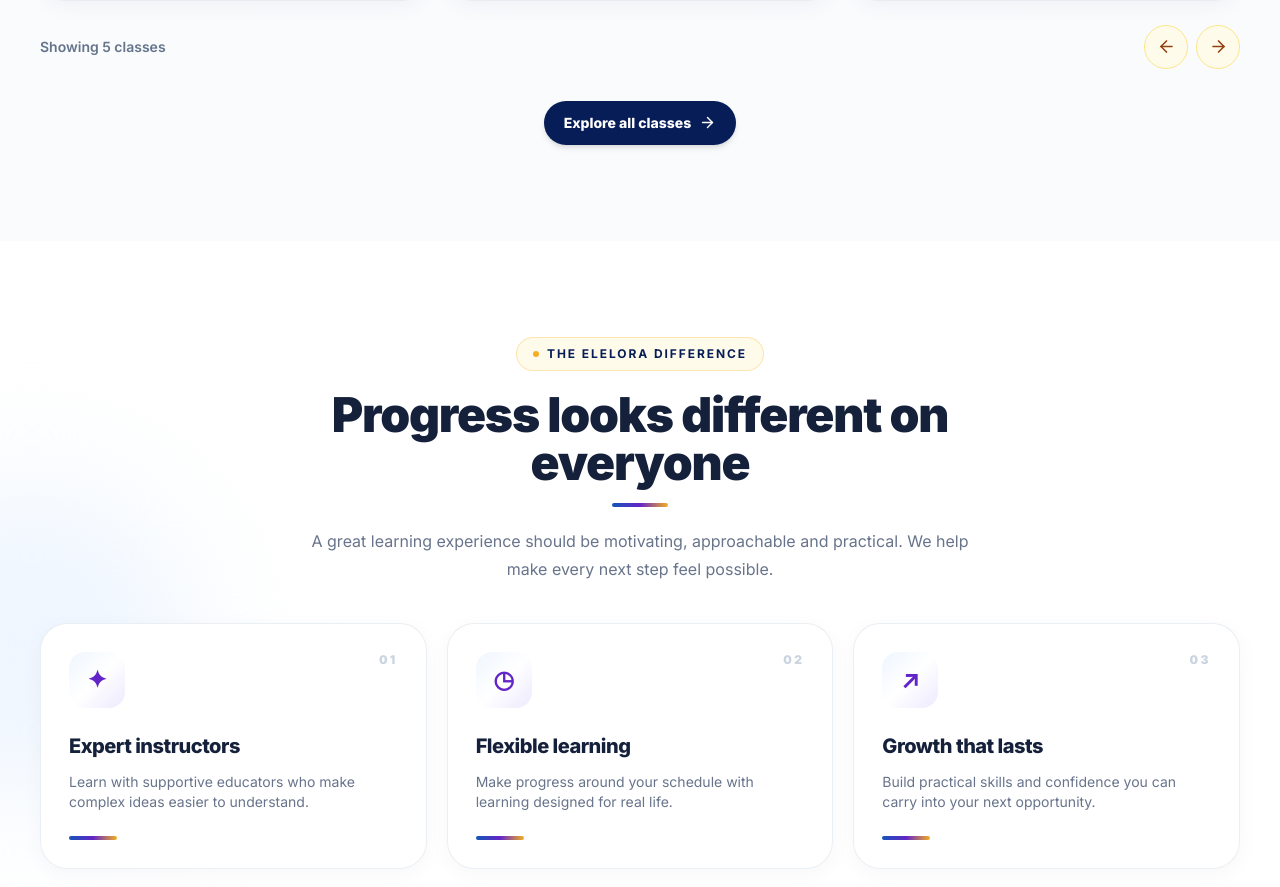
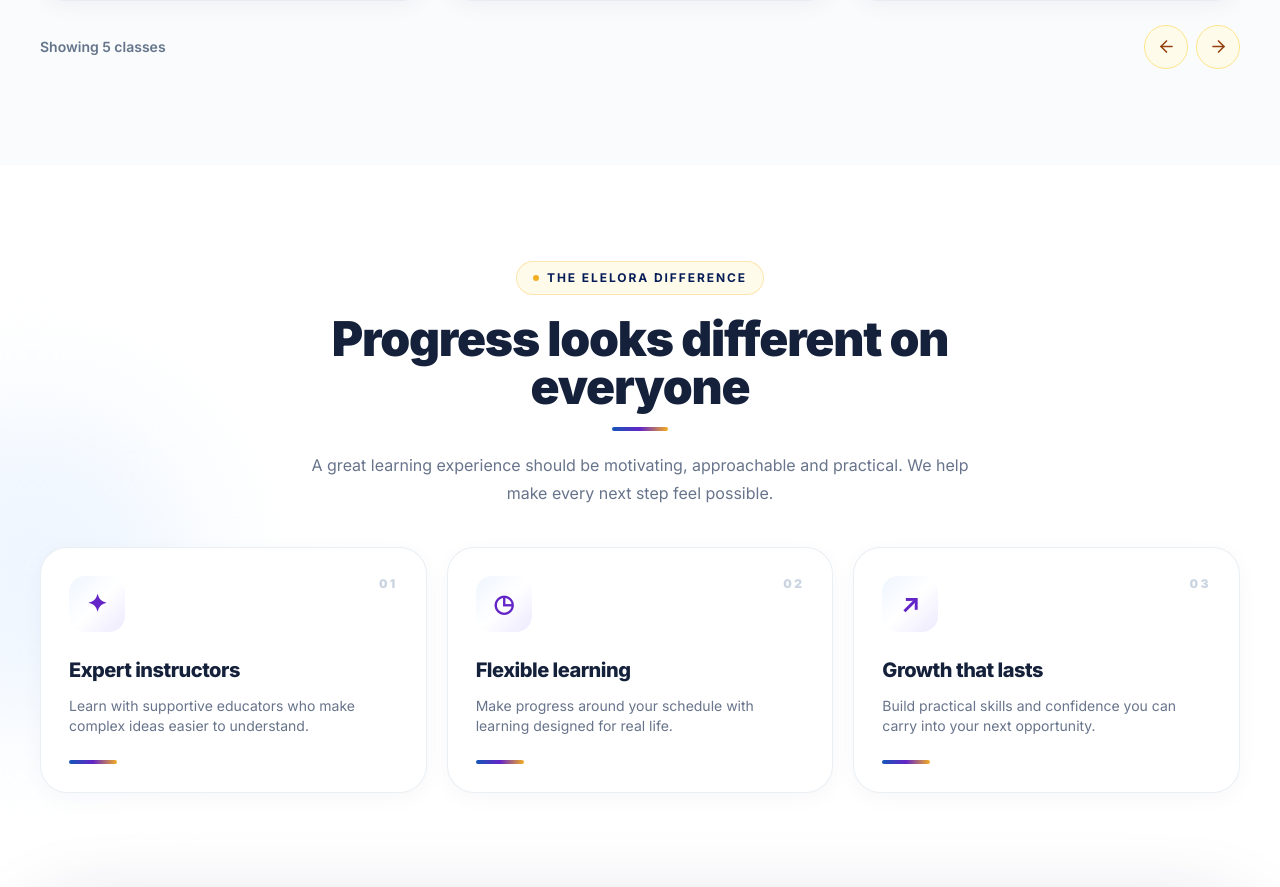
Before and after one commit to chamod-lakshitha/elevora-academy, a Next.js app: page / in a window 1280 px wide. Shown: the part 1612-2499 px from the top of the page. Built offline with nearby package versions, Linux system fonts and the light colour scheme; no server answers.

Commit message:
Remove duplicate Explore classes button on homepage

```diff
--- a/app/page.tsx
+++ b/app/page.tsx
@@ -63,9 +63,6 @@ export default function HomePage() {
             <Reveal className="shrink-0"><Link href="/classes#class-catalog" aria-label="Explore all classes" className="group inline-flex items-center gap-2 rounded-full border border-slate-200 bg-white px-5 py-3 text-sm font-extrabold text-brand-violet shadow-sm transition duration-300 hover:-translate-y-0.5 hover:border-violet-200 hover:shadow-soft">Explore classes <ArrowRight size={17} className="transition-transform group-hover:translate-x-1" /></Link></Reveal>
           </div>
           <HomeCoursesCarousel courses={courses.slice(0, 5)} />
-          <div className="mt-8 flex justify-center">
-            <Link href="/classes#class-catalog" className="group inline-flex items-center gap-2 rounded-full bg-brand-navy px-5 py-3 text-sm font-extrabold text-white shadow-md transition duration-300 hover:-translate-y-0.5 hover:bg-brand-violet focus-visible:outline-none focus-visible:ring-4 focus-visible:ring-brand-violet/20">Explore all classes <ArrowRight size={17} className="transition-transform group-hover:translate-x-1" /></Link>
-          </div>
         </div>
       </section>
 
```
